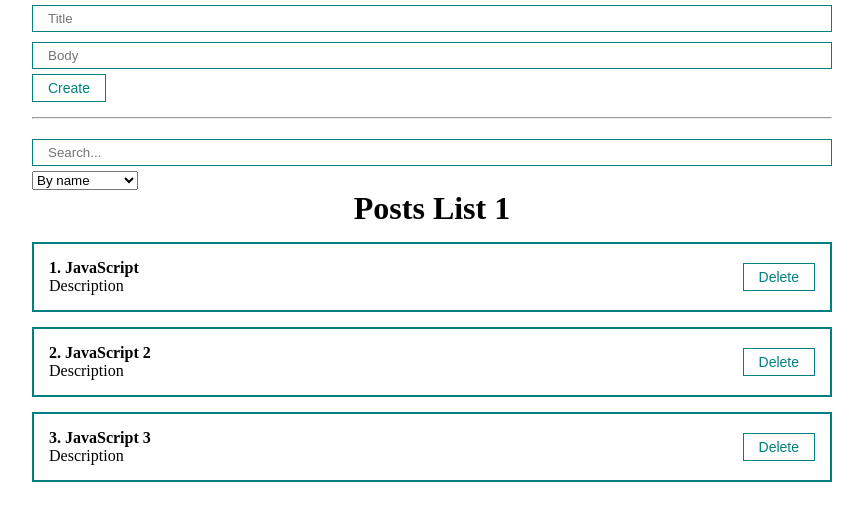
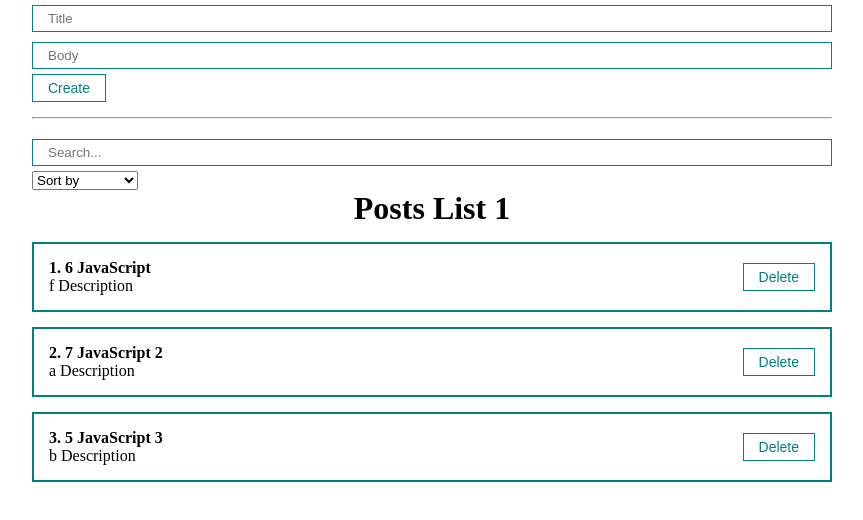
Before and after one commit to roman-lakhnov/blog-test-react.js-app, a React (Create React App) app: page / in a window 1280 px wide. Shown: the top 520 px of the page, without its empty margins (208-1071 px from the left). Built offline with nearby package versions, Linux system fonts and the light colour scheme.

Commit message:
searched and sorted implemented

```diff
--- a/src/App.js
+++ b/src/App.js
@@ -1,4 +1,5 @@
 import React, { useState } from 'react'
+import { useMemo } from 'react'
 import './styles/App.css'
 import PostList from './components/PostList.jsx'
 import PostForm from './components/UI/PostForm.jsx'
@@ -7,23 +8,27 @@ import MyInput from './components/UI/input/MyInput'
 
 function App() {
 	const [posts, setPosts] = useState([
-		{ id: 1, title: 'JavaScript', body: 'Description' },
-		{ id: 2, title: 'JavaScript 2', body: 'Description' },
-		{ id: 3, title: 'JavaScript 3', body: 'Description' }
+		{ id: 1, title: '6 JavaScript', body: 'f Description' },
+		{ id: 2, title: ' 7 JavaScript 2', body: 'a Description' },
+		{ id: 3, title: '5 JavaScript 3', body: 'b Description' }
 	])
 
 	const [selectedSort, setSelectedSort] = useState('')
 	const [searchQuery, setSearchQuery] = useState('')
 
-function getSortedPosts(){
+	const sortedPosts = useMemo(() => {
 		console.log('sorted post fn worked')
-	if(selectedSort){
-		[...posts].sort((a,b)=>a[selectedSort].localeCompare(b[selectedSort]))
+		if (selectedSort) {
+			return [...posts].sort((a, b) =>
+				a[selectedSort].localeCompare(b[selectedSort])
+			)
 		}
 		return posts
-}
+	}, [selectedSort, posts])
 
-const sortedPosts=getSortedPosts()
+	const sortedAndSearchedPosts = useMemo(() => {
+		return sortedPosts.filter(post => post.title.toLowerCase().includes(searchQuery))
+	}, [searchQuery, sortedPosts])
 
 	const createPost = newPost => {
 		setPosts([...posts, newPost])
@@ -32,7 +37,7 @@ const sortedPosts=getSortedPosts()
 		setPosts(posts.filter(p => p.id !== post.id))
 	}
 	const sortPosts = sort => {
-		setSelectedSort(sort);
+		setSelectedSort(sort)
 	}
 	return (
 		<div className='App'>
@@ -41,10 +46,11 @@ const sortedPosts=getSortedPosts()
 			<div>
 				<MyInput
 					value={searchQuery}
-			onChange={e=> setSearchQuery(e.target.value)}
-			placeholder='Search...' />
+					onChange={e => setSearchQuery(e.target.value)}
+					placeholder='Search...'
+				/>
 				<MySelect
-					selectedSort={selectedSort}
+					value={selectedSort}
 					onChange={sortPosts}
 					defaultValue='Sort by'
 					option={[
@@ -53,8 +59,12 @@ const sortedPosts=getSortedPosts()
 					]}
 				/>
 			</div>
-			{posts.length ? (
-				<PostList remove={removePost} posts={sortedPosts} title='Posts List 1' />
+			{sortedAndSearchedPosts.length ? (
+				<PostList
+					remove={removePost}
+					posts={sortedAndSearchedPosts}
+					title='Posts List 1'
+				/>
 			) : (
 				<h1 style={{ textAlign: 'center' }}>No post found</h1>
 			)}
```
Also changed, not shown: src/components/UI/select/MySelect.jsx (+10 -8 lines). Lines whose indentation alone changed are shown as unchanged.
